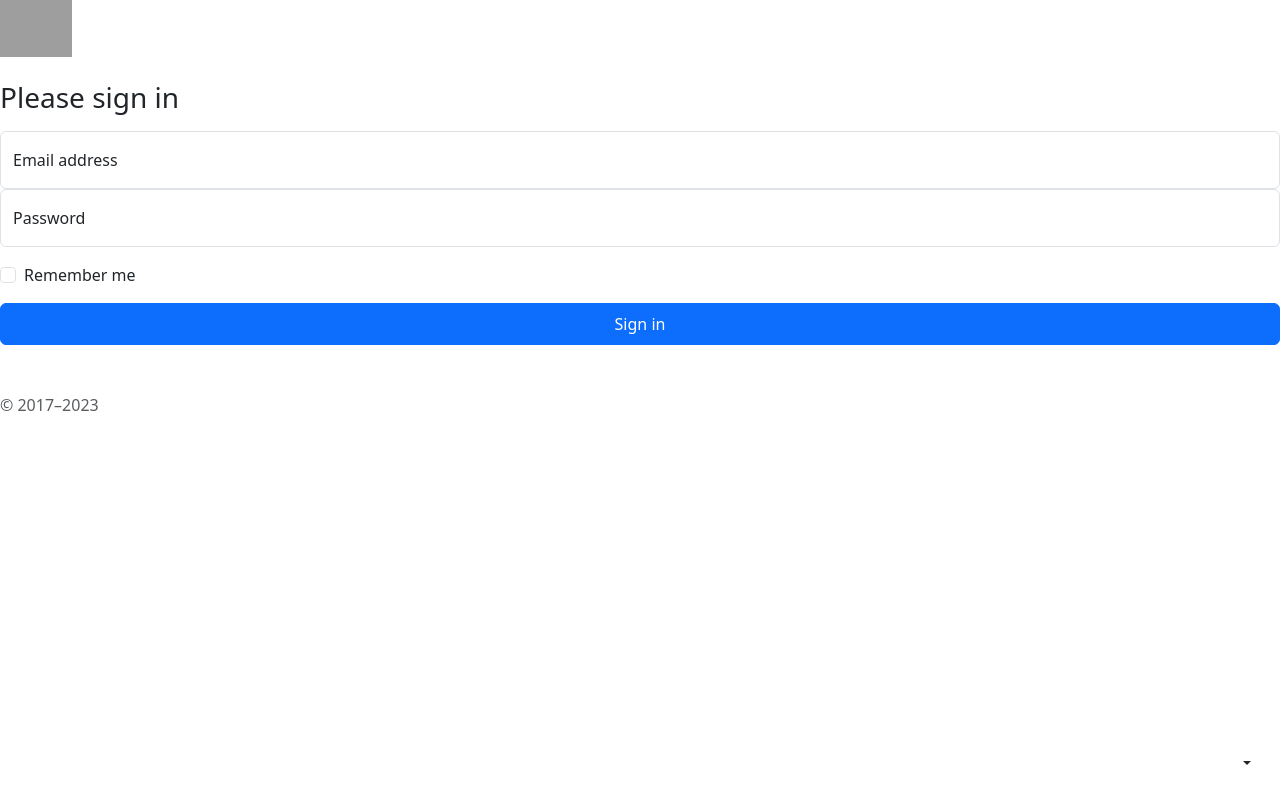
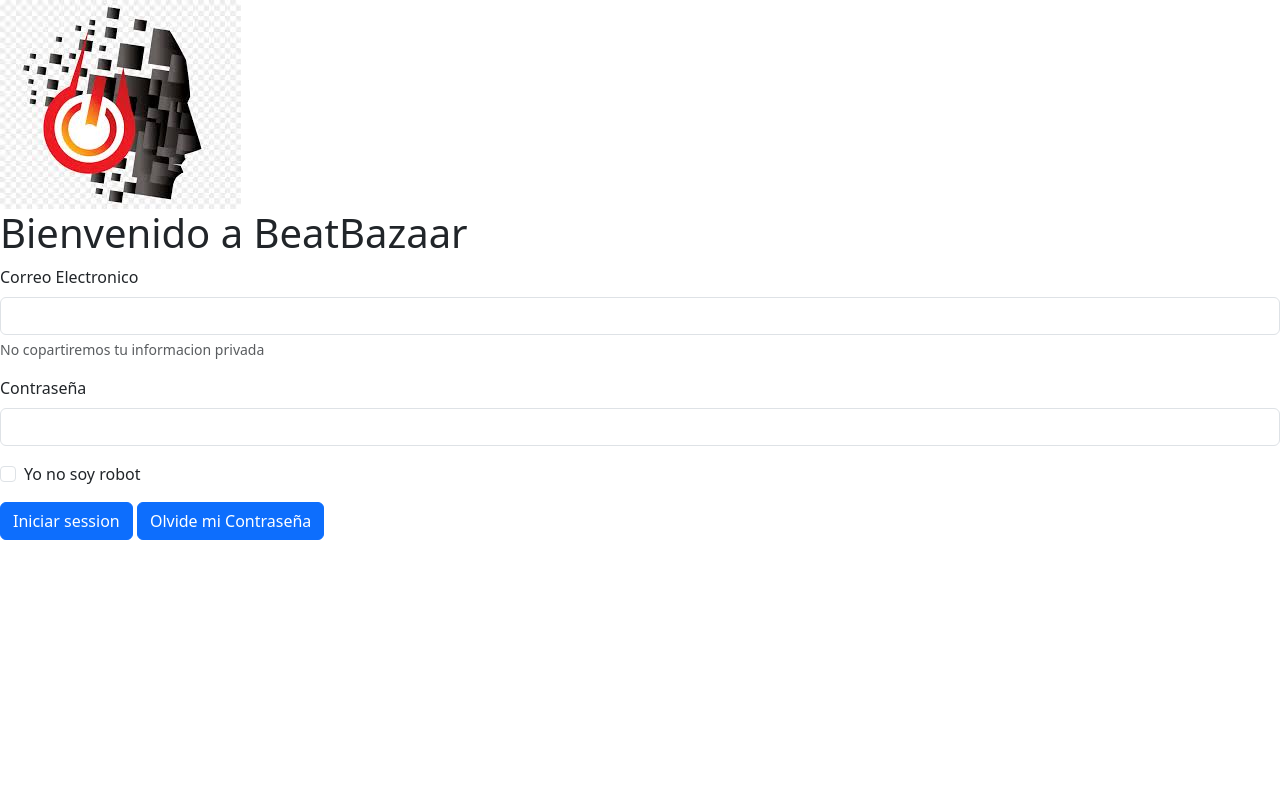
Before and after one commit to xXherrera69Xx/BeatBazaar, a PHP site: page /session.php in a window 1280 px wide. Run offline with PHP 8.4, Linux system fonts and the light colour scheme; some libraries are stand-ins or nearby versions; grey boxes are pictures that could not be loaded.

Commit message:
Add files via upload
ooooooooooooooooooooooooooooooooooooooooooooooooooooooooooooooooooooooooooooooooooooooooooooooooo

```diff
--- a/BeatBazaar Test/session.php
+++ b/BeatBazaar Test/session.php
@@ -8,83 +8,26 @@
 </head>
 
 <body>
-    <class="d-flex align-items-center py-4 bg-body-tertiary>
+<form>
+  <img src="imagenes/logo.jpg">
+  <h1>Bienvenido a BeatBazaar</h1>
+  <div class="mb-3">
+    <label for="exampleInputEmail1" class="form-label">Correo Electronico</label>
+    <input type="email" class="form-control" id="exampleInputEmail1" aria-describedby="emailHelp">
+    <div id="emailHelp" class="form-text">No copartiremos tu informacion privada</div>
+  </div>
+  <div class="mb-3">
+    <label for="exampleInputPassword1" class="form-label">Contraseña </label>
+    <input type="password" class="form-control" id="exampleInputPassword1">
+  </div>
+  <div class="mb-3 form-check">
+    <input type="checkbox" class="form-check-input" id="exampleCheck1">
+    <label class="form-check-label" for="exampleCheck1">Yo no soy robot</label>
+  </div>
+  <button type="submit" class="btn btn-primary">Iniciar session</button>
+  <button type="submit" class="btn btn-primary">Olvide mi Contraseña</button>
 
-      <symbol id="check2" viewBox="0 0 16 16">
-        <path d="M13.854 3.646a.5.5 0 0 1 0 .708l-7 7a.5.5 0 0 1-.708 0l-3.5-3.5a.5.5 0 1 1 .708-.708L6.5 10.293l6.646-6.647a.5.5 0 0 1 .708 0z"/>
-      </symbol>
-      <symbol id="circle-half" viewBox="0 0 16 16">
-        <path d="M8 15A7 7 0 1 0 8 1v14zm0 1A8 8 0 1 1 8 0a8 8 0 0 1 0 16z"/>
-      </symbol>
-      <symbol id="moon-stars-fill" viewBox="0 0 16 16">
-        <path d="M6 .278a.768.768 0 0 1 .08.858 7.208 7.208 0 0 0-.878 3.46c0 4.021 3.278 7.277 7.318 7.277.527 0 1.04-.055 1.533-.16a.787.787 0 0 1 .81.316.733.733 0 0 1-.031.893A8.349 8.349 0 0 1 8.344 16C3.734 16 0 12.286 0 7.71 0 4.266 2.114 1.312 5.124.06A.752.752 0 0 1 6 .278z"/>
-        <path d="M10.794 3.148a.217.217 0 0 1 .412 0l.387 1.162c.173.518.579.924 1.097 1.097l1.162.387a.217.217 0 0 1 0 .412l-1.162.387a1.734 1.734 0 0 0-1.097 1.097l-.387 1.162a.217.217 0 0 1-.412 0l-.387-1.162A1.734 1.734 0 0 0 9.31 6.593l-1.162-.387a.217.217 0 0 1 0-.412l1.162-.387a1.734 1.734 0 0 0 1.097-1.097l.387-1.162zM13.863.099a.145.145 0 0 1 .274 0l.258.774c.115.346.386.617.732.732l.774.258a.145.145 0 0 1 0 .274l-.774.258a1.156 1.156 0 0 0-.732.732l-.258.774a.145.145 0 0 1-.274 0l-.258-.774a1.156 1.156 0 0 0-.732-.732l-.774-.258a.145.145 0 0 1 0-.274l.774-.258c.346-.115.617-.386.732-.732L13.863.1z"/>
-      </symbol>
-      <symbol id="sun-fill" viewBox="0 0 16 16">
-        <path d="M8 12a4 4 0 1 0 0-8 4 4 0 0 0 0 8zM8 0a.5.5 0 0 1 .5.5v2a.5.5 0 0 1-1 0v-2A.5.5 0 0 1 8 0zm0 13a.5.5 0 0 1 .5.5v2a.5.5 0 0 1-1 0v-2A.5.5 0 0 1 8 13zm8-5a.5.5 0 0 1-.5.5h-2a.5.5 0 0 1 0-1h2a.5.5 0 0 1 .5.5zM3 8a.5.5 0 0 1-.5.5h-2a.5.5 0 0 1 0-1h2A.5.5 0 0 1 3 8zm10.657-5.657a.5.5 0 0 1 0 .707l-1.414 1.415a.5.5 0 1 1-.707-.708l1.414-1.414a.5.5 0 0 1 .707 0zm-9.193 9.193a.5.5 0 0 1 0 .707L3.05 13.657a.5.5 0 0 1-.707-.707l1.414-1.414a.5.5 0 0 1 .707 0zm9.193 2.121a.5.5 0 0 1-.707 0l-1.414-1.414a.5.5 0 0 1 .707-.707l1.414 1.414a.5.5 0 0 1 0 .707zM4.464 4.465a.5.5 0 0 1-.707 0L2.343 3.05a.5.5 0 1 1 .707-.707l1.414 1.414a.5.5 0 0 1 0 .708z"/>
-      </symbol>
-    </svg>
-
-    <div class="dropdown position-fixed bottom-0 end-0 mb-3 me-3 bd-mode-toggle">
-      <button class="btn btn-bd-primary py-2 dropdown-toggle d-flex align-items-center"
-              id="bd-theme"
-              type="button"
-              aria-expanded="false"
-              data-bs-toggle="dropdown"
-              aria-label="Toggle theme (auto)">
-        <svg class="bi my-1 theme-icon-active" width="1em" height="1em"><use href="#circle-half"></use></svg>
-        <span class="visually-hidden" id="bd-theme-text">Toggle theme</span>
-      </button>
-      <ul class="dropdown-menu dropdown-menu-end shadow" aria-labelledby="bd-theme-text">
-        <li>
-          <button type="button" class="dropdown-item d-flex align-items-center" data-bs-theme-value="light" aria-pressed="false">
-            <svg class="bi me-2 opacity-50 theme-icon" width="1em" height="1em"><use href="#sun-fill"></use></svg>
-            Light
-            <svg class="bi ms-auto d-none" width="1em" height="1em"><use href="#check2"></use></svg>
-          </button>
-        </li>
-        <li>
-          <button type="button" class="dropdown-item d-flex align-items-center" data-bs-theme-value="dark" aria-pressed="false">
-            <svg class="bi me-2 opacity-50 theme-icon" width="1em" height="1em"><use href="#moon-stars-fill"></use></svg>
-            Dark
-            <svg class="bi ms-auto d-none" width="1em" height="1em"><use href="#check2"></use></svg>
-          </button>
-        </li>
-        <li>
-          <button type="button" class="dropdown-item d-flex align-items-center active" data-bs-theme-value="auto" aria-pressed="true">
-            <svg class="bi me-2 opacity-50 theme-icon" width="1em" height="1em"><use href="#circle-half"></use></svg>
-            Auto
-            <svg class="bi ms-auto d-none" width="1em" height="1em"><use href="#check2"></use></svg>
-          </button>
-        </li>
-      </ul>
-    </div>
-
-
-<main class="form-signin w-100 m-auto">
-  <form>
-    <img class="mb-4" src="/docs/5.3/assets/brand/bootstrap-logo.svg" alt="" width="72" height="57">
-    <h1 class="h3 mb-3 fw-normal">Please sign in</h1>
-
-    <div class="form-floating">
-      <input type="email" class="form-control" id="floatingInput" placeholder="name@example.com">
-      <label for="floatingInput">Email address</label>
-    </div>
-    <div class="form-floating">
-      <input type="password" class="form-control" id="floatingPassword" placeholder="Password">
-      <label for="floatingPassword">Password</label>
-    </div>
-
-    <div class="form-check text-start my-3">
-      <input class="form-check-input" type="checkbox" value="remember-me" id="flexCheckDefault">
-      <label class="form-check-label" for="flexCheckDefault">
-        Remember me
-      </label>
-    </div>
-    <button class="btn btn-primary w-100 py-2" type="submit">Sign in</button>
-    <p class="mt-5 mb-3 text-body-secondary">&copy; 2017–2023</p>
-  </form>
-</main>
+</form>
 <script src="/docs/5.3/dist/js/bootstrap.bundle.min.js" integrity="sha384-geWF76RCwLtnZ8qwWowPQNguL3RmwHVBC9FhGdlKrxdiJJigb/j/68SIy3Te4Bkz" crossorigin="anonymous"></script>
 
 
```
Also changed, not shown: BeatBazaar Test/css/estilos.css (+7 -0 lines), BeatBazaar Test/index.php (+38 -7 lines), BeatBazaar Test/crearcuenta.php (added).
